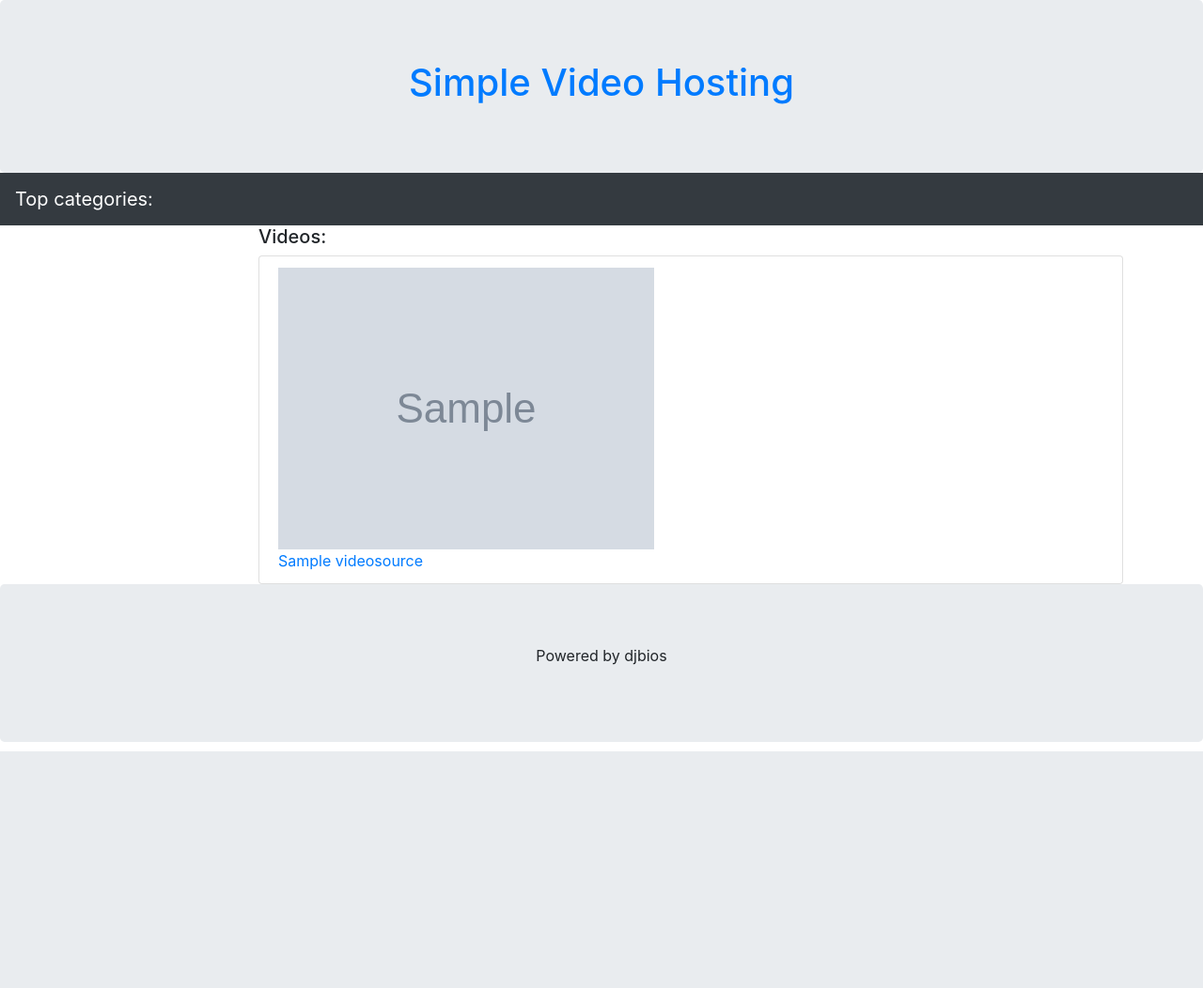
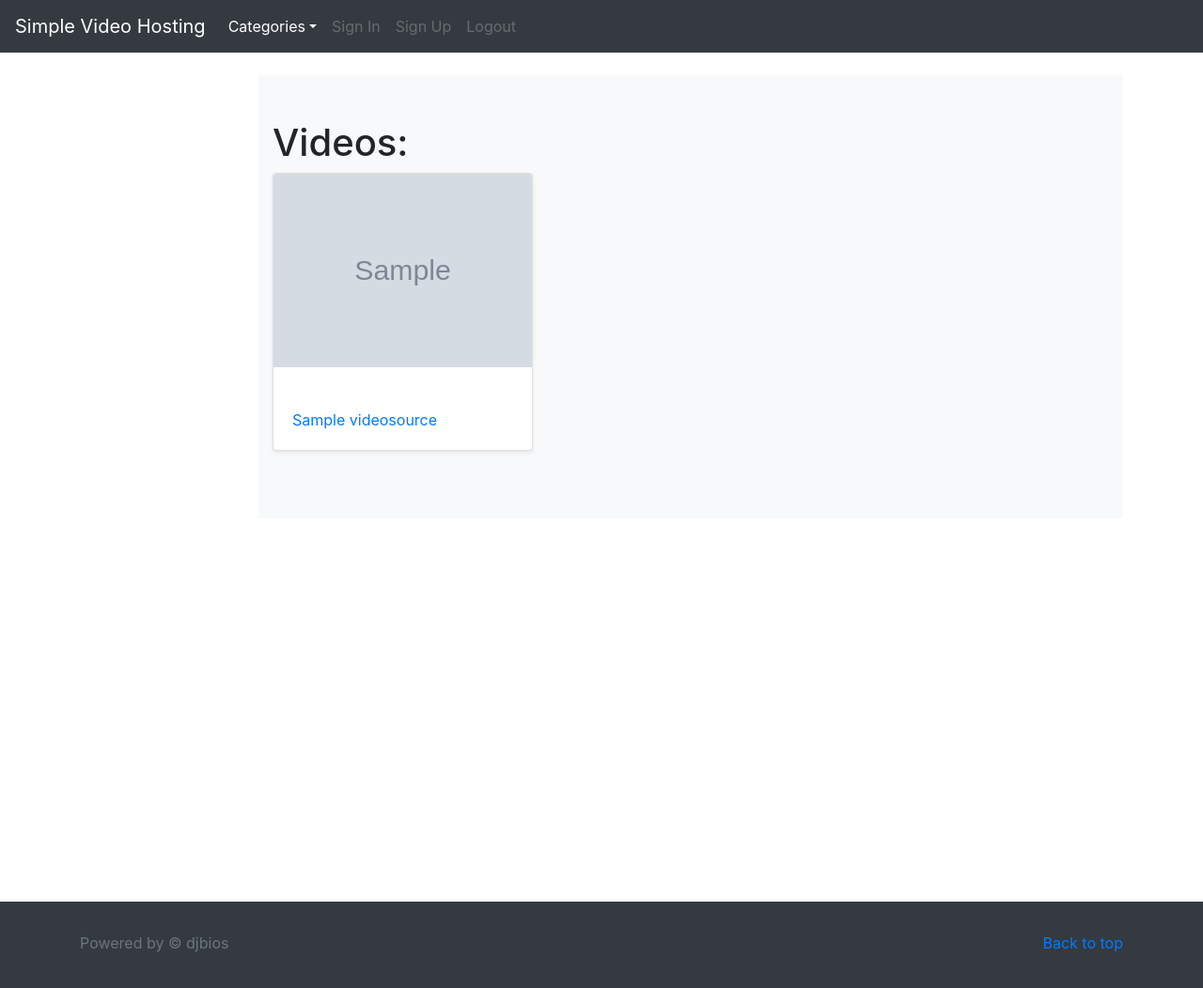
Before and after one commit to djbios/SVH, a Django app: page /1/ in a window 1280 px wide. Shown: the whole page at 94% size. Before the commit the page ends 800 px from the top, so only its background shows below. Run offline with Django 3.2, Linux system fonts and the light colour scheme; tables that the repository leaves empty hold one stand-in row (values such as "Sample post"); grey boxes marked "Sample" are stand-in pictures; parts of the project's set-up code (start-up, migrations or seed data) failed here and were passed over; some libraries are stand-ins or nearby versions.

Commit message:
Okay, that looks good.

```diff
--- a/svh/svh/static/style.css
+++ b/svh/svh/static/style.css
@@ -1,7 +1,21 @@
 a.card-with-href, a.card-with-href:hover {
     color: inherit;
 }
-.card{
-    margin-right: 10px;
-    margin-bottom: 10px;
+/*.card{*/
+/*    margin-right: 10px;*/
+/*    margin-bottom: 10px;*/
+/*}*/
+
+footer {
+    padding-top: 2rem;
+    padding-bottom: 2rem;
 }
+
+footer p {
+    margin-bottom: .25rem;
+}
+
+main {
+    padding-top: 5.0rem;
+    min-height: 60rem;
+}
--- a/svh/svh/templates/svh/base.html
+++ b/svh/svh/templates/svh/base.html
@@ -1,5 +1,5 @@
+<!DOCTYPE html>
 {% load static %}
-<!DOCTYPE html>
 <html lang="en">
 <head>
     <!-- Required meta tags -->
@@ -7,27 +7,47 @@
     <meta name="viewport" content="width=device-width, initial-scale=1, shrink-to-fit=no">
 
     <!-- Bootstrap CSS -->
-    <link rel="stylesheet" href="https://stackpath.bootstrapcdn.com/bootstrap/4.1.3/css/bootstrap.min.css"
-          integrity="sha384-MCw98/SFnGE8fJT3GXwEOngsV7Zt27NXFoaoApmYm81iuXoPkFOJwJ8ERdknLPMO" crossorigin="anonymous">
+    <link rel="stylesheet"
+          href="https://stackpath.bootstrapcdn.com/bootstrap/4.1.3/css/bootstrap.min.css"
+          integrity="sha384-MCw98/SFnGE8fJT3GXwEOngsV7Zt27NXFoaoApmYm81iuXoPkFOJwJ8ERdknLPMO"
+          crossorigin="anonymous">
 
     <script src="https://ajax.googleapis.com/ajax/libs/jquery/3.4.1/jquery.min.js"></script>
     <link href="https://vjs.zencdn.net/7.5.4/video-js.css" rel="stylesheet">
-    <title>Simple Video hosting site</title>
+    <title>{% block title %}Simple Video Hosting{% endblock %}</title>
     <link rel="stylesheet" href="{% static "style.css" %}"/>
     <script src="{% static "scripts.js" %}"></script>
     {{ metrika | safe }}
 </head>
 <body>
-<div class="jumbotron text-center" style="margin-bottom:0">
-    <h1><a href="/">Simple Video Hosting</a></h1>
-</div>
-<nav class="navbar navbar-expand-sm bg-dark navbar-dark">
-    <a class="navbar-brand" href="#">Top categories:</a>
-    <button class="navbar-toggler" type="button" data-toggle="collapse" data-target="#collapsibleNavbar">
+<nav class="navbar navbar-expand-md bg-dark navbar-dark fixed-top">
+    <a class="navbar-brand" href="{% url 'index' %}">Simple Video Hosting</a>
+    <button class="navbar-toggler" type="button" data-toggle="collapse"
+            data-target="#navbarCollapse" aria-controls="navbarCollapse"
+            aria-expanded="false" aria-label="Toggle navigation">
         <span class="navbar-toggler-icon"></span>
     </button>
-    <div class="collapse navbar-collapse" id="collapsibleNavbar">
-        <ul class="navbar-nav">
+    <div class="collapse navbar-collapse" id="navbarCollapse">
+        <ul class="navbar-nav mr-auto">
+            <li class="nav-item dropdown active">
+                <a class="nav-link dropdown-toggle" href="#"
+                   id="dropdown03" data-toggle="dropdown" aria-haspopup="true"
+                   aria-expanded="false">Categories</a>
+                <div class="dropdown-menu" aria-labelledby="dropdown03">
+                    <a class="dropdown-item" href="#">Category</a>
+                    <a class="dropdown-item" href="#">Another Category</a>
+                    <a class="dropdown-item" href="#">Something else here</a>
+                </div>
+            </li>
+            <li class="nav-item">
+                <a class="nav-link disabled" href="#">Sign In</a>
+            </li>
+            <li class="nav-item">
+                <a class="nav-link disabled" href="#">Sign Up</a>
+            </li>
+            <li class="nav-item">
+                <a class="nav-link disabled" href="#">Logout</a>
+            </li>
             {% for t in types %}
                 <li class="nav-item">
                     <a class="nav-link" href="{% url 'by_type' t %}">{{ t }}</a>
@@ -37,7 +57,7 @@
     </div>
 </nav>
 
-<div class="container">
+<main role="main" class="container">
     <div class="row">
         <div class="col-2">
             {% block navigation %}{% endblock %}
@@ -54,12 +74,16 @@
             </form>
         </div>
     {% endif %}
-</div>
+</main>
 
-<div class="jumbotron text-center" style="margin-bottom:0">
-    <p>Powered by djbios</p>
-</div>
-
+<footer class="text-muted bg-dark">
+    <div class="container">
+        <p class="float-right">
+            <a href="#">Back to top</a>
+        </p>
+        <p>Powered by &copy; djbios</p>
+    </div>
+</footer>
 
 <script src="https://cdnjs.cloudflare.com/ajax/libs/popper.js/1.14.3/umd/popper.min.js"
         integrity="sha384-ZMP7rVo3mIykV+2+9J3UJ46jBk0WLaUAdn689aCwoqbBJiSnjAK/l8WvCWPIPm49"
--- a/svh/svh/templates/svh/index.html
+++ b/svh/svh/templates/svh/index.html
@@ -77,15 +77,24 @@
 
 
     {% if videosources %}
-        <h5>Videos:</h5>
-        <ul class="list-group">
-            {% for video in videosources %}
-                <li class="list-group-item">
-                    <img alt="{{ video.name }}" class="with-gif" data-alt-src="{{ video.gif.image.url }}"
-                         src="{{ video.preview.image.url }}"/> <br/>
-                    <a href="{% url 'play_video' video.id %}">{{ video.name }}</a><br>
-                </li>
-            {% endfor %}
-        </ul>
+        <div class="album py-5 bg-light">
+            <div class="container">
+                <h1>Videos:</h1>
+                <div class="row">
+                    {% for video in videosources %}
+                        <div class="col-md-4">
+                            <div class="card mb-4 shadow-sm">
+                                <img class="with-gif card-img-top" alt="{{ video.name }}"
+                                     data-alt-src="{{ video.gif.image.url }}"
+                                     src="{{ video.preview.image.url }}"/> <br/>
+                                <div class="card-body">
+                                    <a href="{% url 'play_video' video.id %}">{{ video.name }}</a><br>
+                                </div>
+                            </div>
+                        </div>
+                    {% endfor %}
+                </div>
+            </div>
+        </div>
     {% endif %}
 {% endblock %}
--- a/svh/svh/urls.py
+++ b/svh/svh/urls.py
@@ -4,7 +4,7 @@ from django.contrib import admin
 from svh.views import index, play_video, page_from, page_by_type, update_library_cmd
 urlpatterns = [
     url(r'^admin/', admin.site.urls),
-    url(r'^$', index),
+    url(r'^$', index, name='index'),
     url(r'^videos/(\d+)/$', play_video, name='play_video'),
     url(r'(\d+)/$', page_from, name='page'),
     url(r'^types/([\w\-]+)/$', page_by_type, name='by_type'),
```
